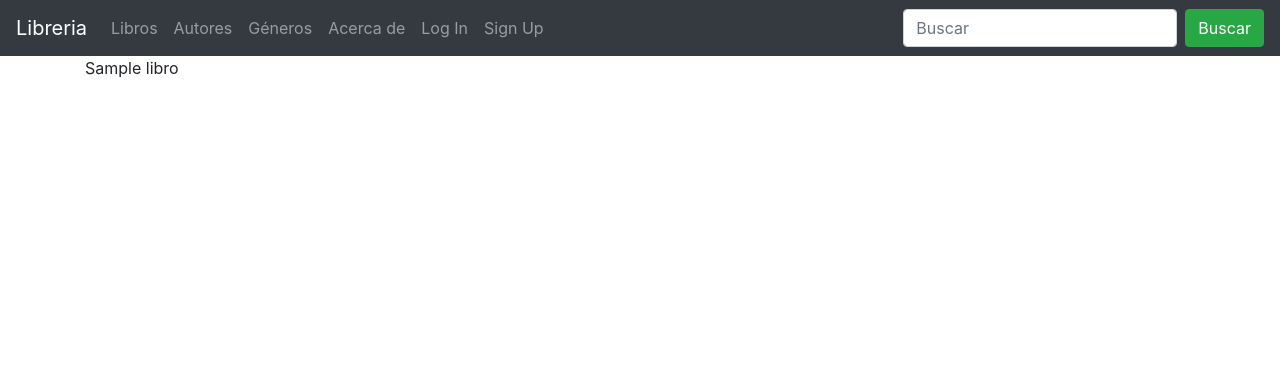
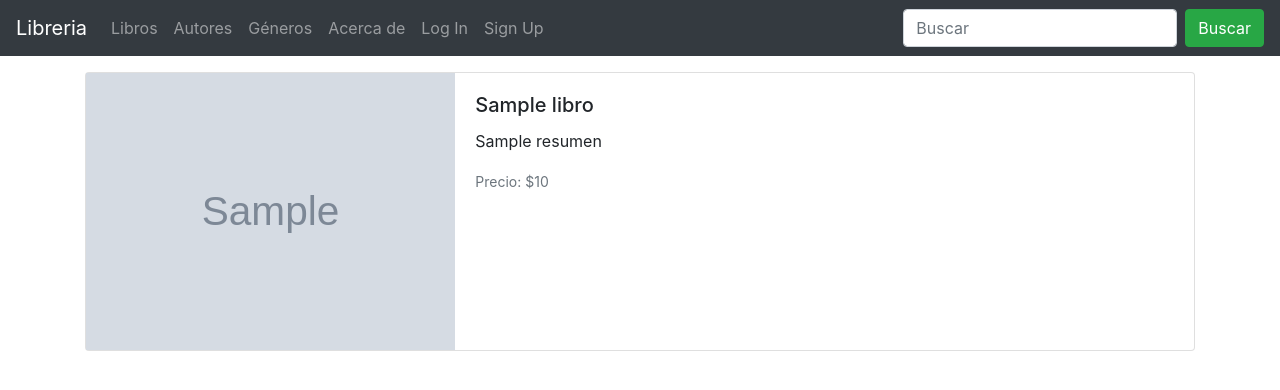
Before and after one commit to dfratesi/TrabajoFinal-Fratesi, a Django app: template apps/libreria/templates/libreria/book_detail.html in a window 1280 px wide. Shown: the top 390 px of the page. Run offline with Django 4.2, Linux system fonts and the light colour scheme; the template is opened without the code that fills it: most values are stand-ins (such as "Sample title", 1, 10 or a date in 2020); grey boxes marked "Sample" are stand-in pictures.

Commit message:
vistas de libros subir imagenes con los formularios

```diff
--- a/apps/libreria/models.py
+++ b/apps/libreria/models.py
@@ -17,6 +17,7 @@ class Book(models.Model):
         null=True,
         blank=True,
     )
+    image = models.ImageField("Tapa del libro", upload_to="books/", null=True, blank=True)
     resumen = models.TextField("Reseña", max_length=1000, null=True, blank=True)
 
     def __str__(self):
--- a/apps/libreria/templates/libreria/book_create_form.html
+++ b/apps/libreria/templates/libreria/book_create_form.html
@@ -5,7 +5,7 @@
 {% endblock title %}
 {% block content %}
     <div class="container">
-        <form method="post">
+        <form method="post" enctype="multipart/form-data">
             {% csrf_token %}
             {{ form|crispy }}
             <button type="submit" class="btn btn-success">Agregar Libro</button>
--- a/apps/libreria/templates/libreria/book_detail.html
+++ b/apps/libreria/templates/libreria/book_detail.html
@@ -3,5 +3,31 @@
     {{ libro.title }}
 {% endblock title %}
 {% block content %}
-    <div class="container">{{ libro.title }}</div>
+    <div class="container">
+        <div class="card mt-3 w-auto">
+            <div class="row no-gutters">
+                <div class="col-md-4">
+                    <img src="{{ libro.image.url }}"
+                         alt="{{ libro.title }}"
+                         width="100%"
+                         height="100%"/>
+                </div>
+                <div class="col-md-8">
+                    <div class="card-body">
+                        <h5 class="card-title">{{ libro.title }}</h5>
+                        <p class="card-text">
+                            {% if libro.resumen %}
+                                {{ libro.resumen }}
+                            {% else %}
+                                {% lorem 200 w random %}.
+                            {% endif %}
+                        </p>
+                        <p class="card-text">
+                            <small class="text-muted">Precio: ${{ libro.price }}</small>
+                        </p>
+                    </div>
+                </div>
+            </div>
+        </div>
+    </div>
 {% endblock content %}
--- a/apps/libreria/templates/libreria/book_edit_form.html
+++ b/apps/libreria/templates/libreria/book_edit_form.html
@@ -5,7 +5,7 @@
 {% endblock title %}
 {% block content %}
     <div class="container">
-        <form method="post">
+        <form method="post" enctype="multipart/form-data">
             {% csrf_token %}
             {{ form|crispy }}
             <button type="submit" class="btn btn-success">Actualizar Libro</button>
--- a/apps/libreria/urls.py
+++ b/apps/libreria/urls.py
@@ -18,7 +18,6 @@ app_name = "libreria"
 
 urlpatterns = [
     path("", BookListView.as_view(), name="book-list"),
-    # path("create/", book_create, name="create"),
     path("create/", BookCreateView.as_view(), name="create"),
     path("<int:pk>/", BookDetailView.as_view(), name="book-detail"),
     path("<int:pk>/edit/", BookUpdateView.as_view(), name="book-update"),
--- a/apps/libreria/views.py
+++ b/apps/libreria/views.py
@@ -10,6 +10,7 @@ from .models import Book, Author, Genre
 from .forms import BookForm, AuthorForm, GenreForm, LanguageForm
 from django.db.models import Q
 from django.urls import reverse_lazy
+from django.contrib.auth.mixins import LoginRequiredMixin
 
 
 def home(request):
@@ -18,7 +19,7 @@ def home(request):
     return render(request, "index.html", context=context)
 
 
-class BookListView(ListView):
+class BookListView(LoginRequiredMixin, ListView):
     model = Book
     context_object_name = "libros"
 
```
Also changed, not shown: apps/libreria/templates/libreria/book_list.html (+29 -3 lines), apps/libreria/migrations/0004_book_image.py (added).
